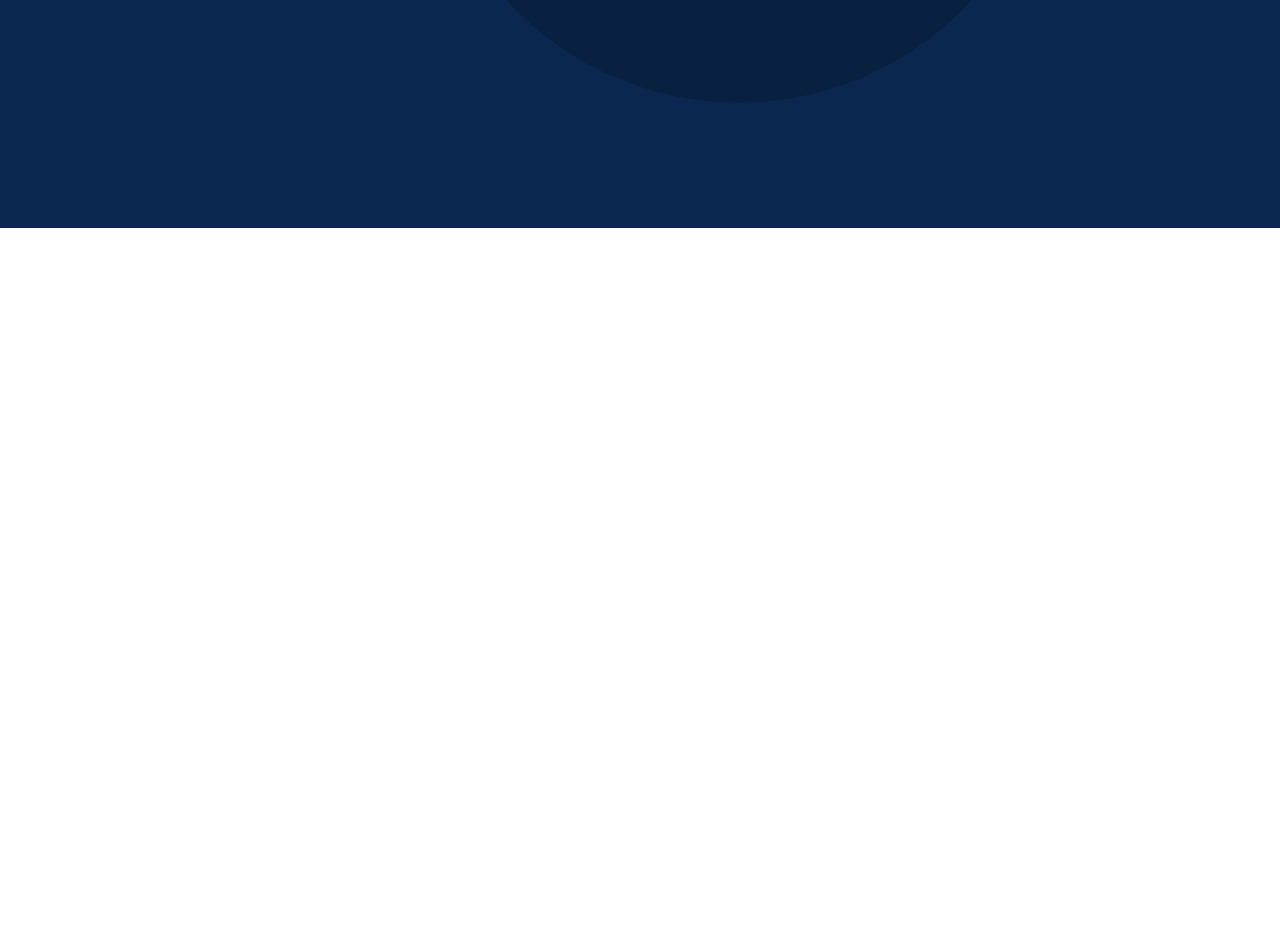
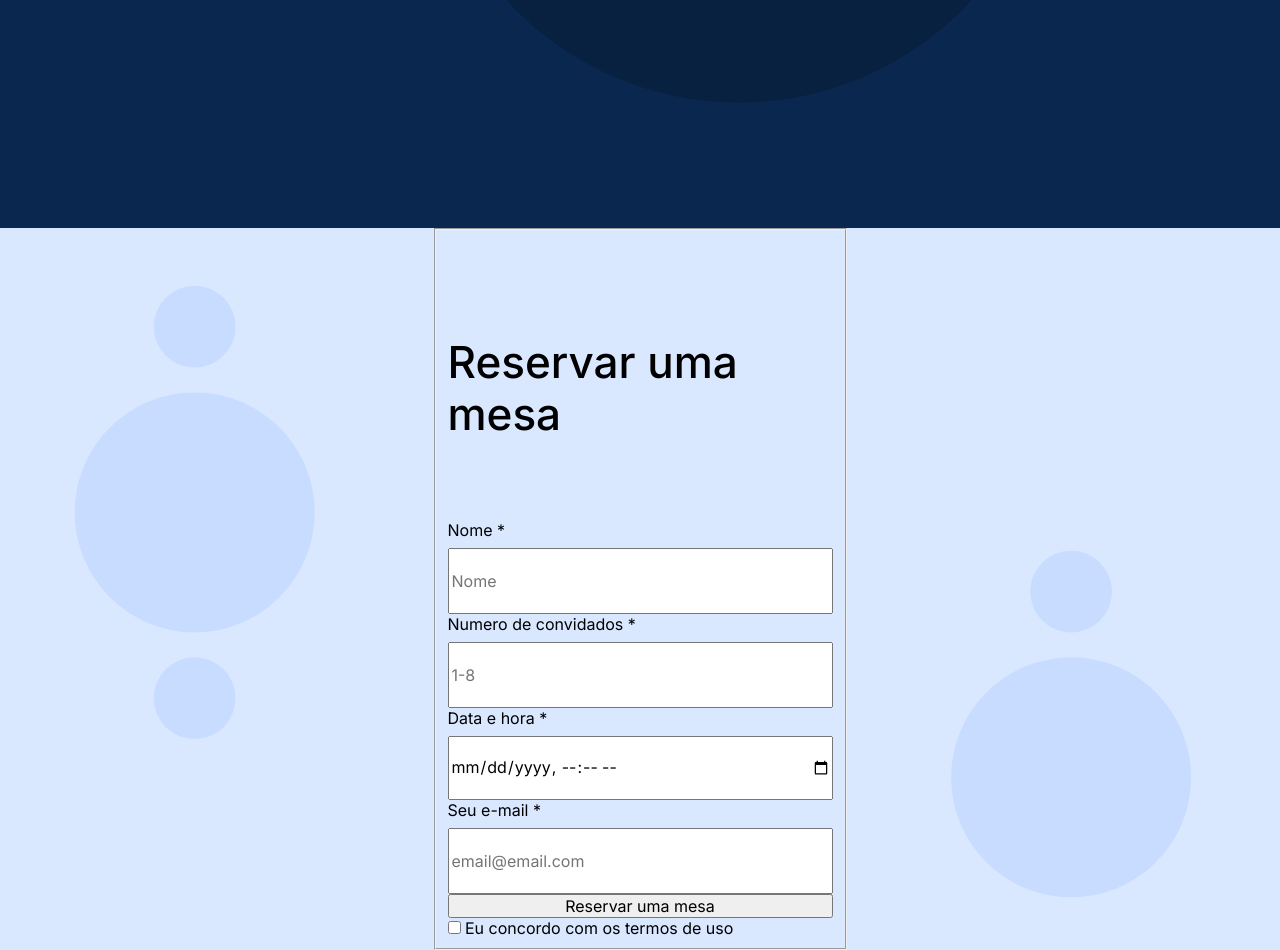
Before and after one commit to dercio89/web_project_coffeeshop, a plain HTML site: page index.html in a window 1280 px wide. Shown: the part 1453-2403 px from the top of the page. Before the commit the page ends 1681 px from the top, so only its background shows below. Drawn offline with Linux system fonts and the light colour scheme.

Commit message:
reservation

```diff
--- a/index.html
+++ b/index.html
@@ -115,6 +115,60 @@
         </section>
 
         <section id="reservation" class="reservation"></section>
+        <div class="reservation__form">
+          <fieldset class="fieldset">
+            <h1 class="reservation-form__title">Reservar uma mesa</h1>
+            <label for="name" class="form__label">Nome *</label>
+            <input
+              class="form__input"
+              type="text"
+              id="name"
+              name="name"
+              placeholder="Nome"
+              required
+            />
+
+            <label for="convidados" class="form__label"
+              >Numero de convidados *</label
+            >
+            <input
+              class="form__input"
+              type="number"
+              id="convidados"
+              placeholder="1-8"
+              required
+            />
+
+            <label for="datahora" class="form__label">Data e hora *</label>
+            <input
+              class="form__input"
+              type="datetime-local"
+              id="datahora"
+              required
+            />
+
+            <label for="email" class="form__label">Seu e-mail *</label>
+            <input
+              class="form__input"
+              type="email"
+              id="email"
+              placeholder="email@email.com"
+              required
+            />
+
+            <button class="form__button" type="submit">
+              Reservar uma mesa
+            </button>
+
+            <div class="form__checkbox">
+              <input
+                type="checkbox"
+                class="form__checkbox form__button--submit"
+              />
+              Eu concordo com os termos de uso
+            </div>
+          </fieldset>
+        </div>
       </main>
       <footer class="footer"></footer>
     </div>
--- a/pages/index.css
+++ b/pages/index.css
@@ -170,3 +170,36 @@
   justify-content: space-between;
   align-items: center;
 }
+
+.reservation__form {
+  display: flex;
+  background-color: #d9e7ff;
+  background-image: url("../images/background_reservation.svg");
+  background-size: cover;
+  justify-content: center;
+}
+
+.fieldset {
+  display: flex;
+  flex-direction: column;
+  max-width: 385px;
+}
+
+.reservation-form__title {
+  font-family: Inter;
+  font-style: normal;
+  font-weight: 500;
+  font-size: 44px;
+  line-height: 52px;
+  margin-top: 100px;
+  margin-bottom: 80px;
+  flex-wrap: nowrap;
+}
+
+.form__label {
+  margin-bottom: 8px;
+}
+
+.form__input {
+  height: 60px;
+}
```
